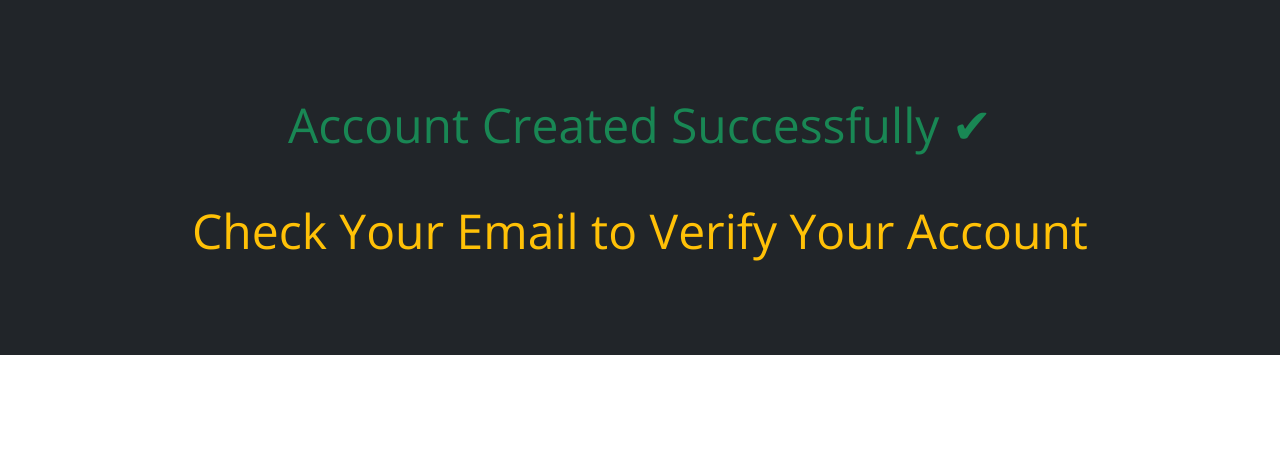
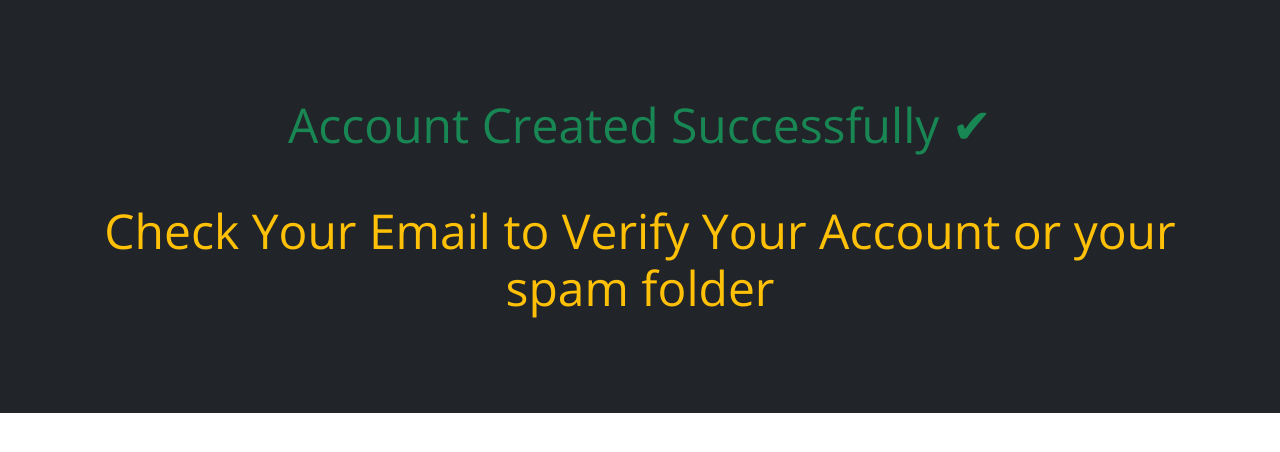
Before and after one commit to Prince-ij/1-Retail, a React (Vite) app in the folder frontend/: page /verify-page in a window 1280 px wide. Shown: the top 452 px of the page. Built offline with nearby package versions, Linux system fonts and the light colour scheme; no server answers.

Commit message:
feat: spam notify

```diff
--- a/frontend/src/components/Authentication/Verify.tsx
+++ b/frontend/src/components/Authentication/Verify.tsx
@@ -14,7 +14,7 @@ export const VerifyPage = () => {
         Account Created Successfully ✔
       </p>
       <p className="text-center mt-5 mb-5 text-warning display-5">
-        Check Your Email to Verify Your Account
+        Check Your Email to Verify Your Account or your spam folder
       </p>
     </Container>
   );
--- a/package.json
+++ /dev/null
@@ -1,5 +0,0 @@
-{
-  "dependencies": {
-    "mailtrap": "^4.4.0"
-  }
-}
```
Also changed, not shown: 1 other file (tests, documents, lock files or other folders).
